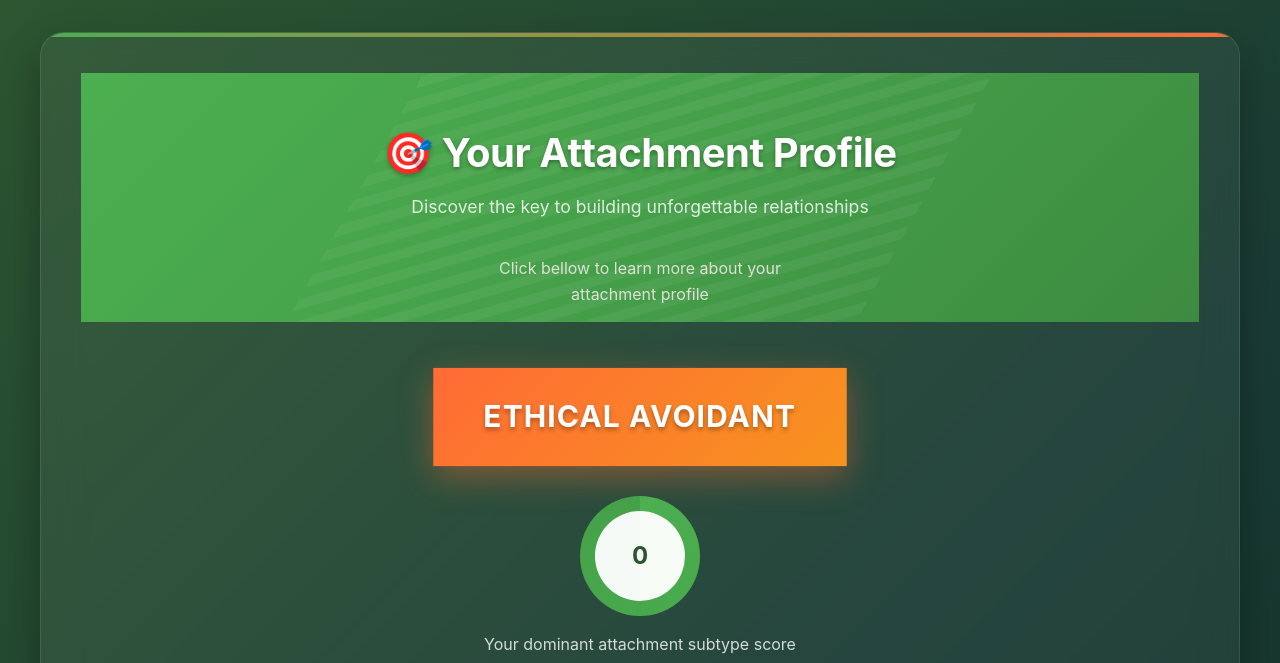
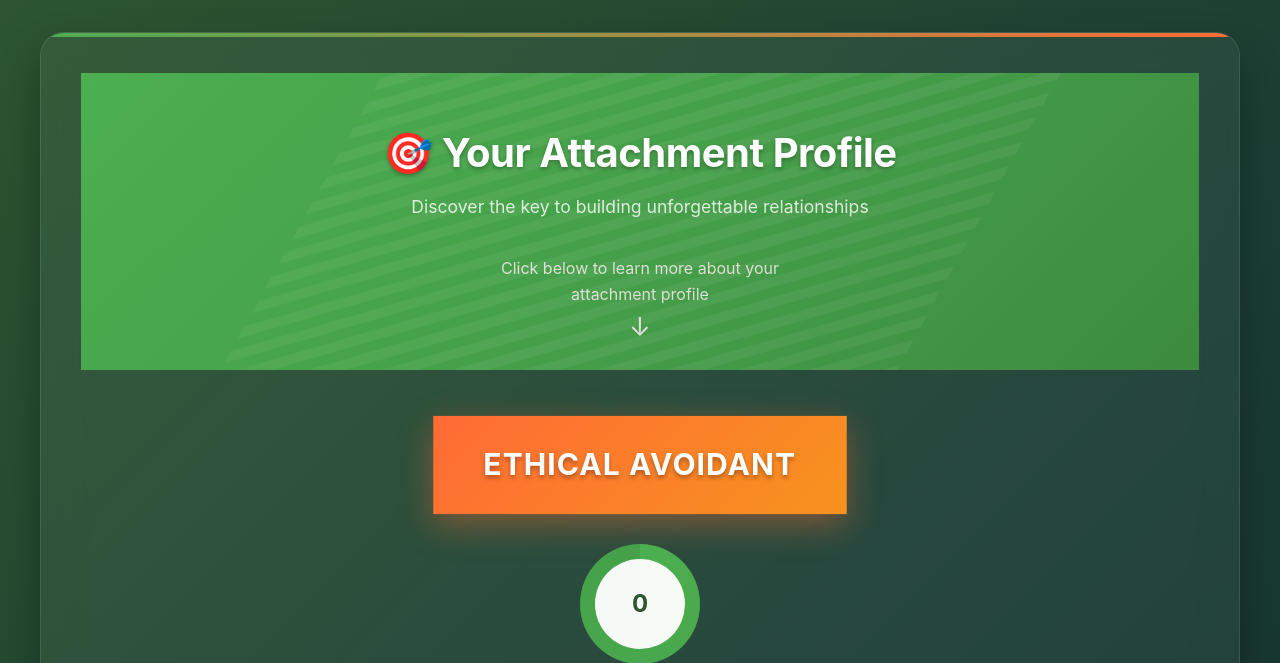
Before and after one commit to umarsabir12/adamlanesmith-flask-app, a Flask app: page /results in a window 1280 px wide. Shown: the top 663 px of the page. Run offline with Flask 3, Linux system fonts and the light colour scheme.

Commit message:
add an arrow below the head text

```diff
--- a/templates/results.html
+++ b/templates/results.html
@@ -55,9 +55,27 @@
     }
 
     .click-style{
-      padding-bottom: 15px;
+      /* padding-bottom: 15px; */
       padding-top: 3px;
       color: rgb(240 230 230 / 90%);
+    }
+
+
+    .arrow {
+      display: block; /* puts arrow on new line */
+      font-size: 1.5rem; /* makes arrow larger */
+      margin-top: 0.5rem; /* space between text and arrow */
+      margin-bottom: 1rem;
+      color: rgb(240 230 230 / 90%);
+      animation: bounce 2s infinite; /* optional animation */
+    }
+    @keyframes bounce {
+      0%, 100% {
+        transform: translateY(0) scale(1);
+      }
+      50% {
+        transform: translateY(-8px) scale(1.1);
+      }
     }
 
     .header::before {
@@ -419,7 +437,8 @@
   <div class="header">
     <h1>🎯 Your Attachment Profile</h1>
     <p class="subtitle">Discover the key to building unforgettable relationships</p>
-    <p class="click-style">Click bellow to learn more about your <br> attachment profile</p>
+    <p class="click-style">Click below to learn more about your <br> attachment profile</p>
+    <span class="arrow">↓</span>
   </div>
 
   <div class="content">
```
